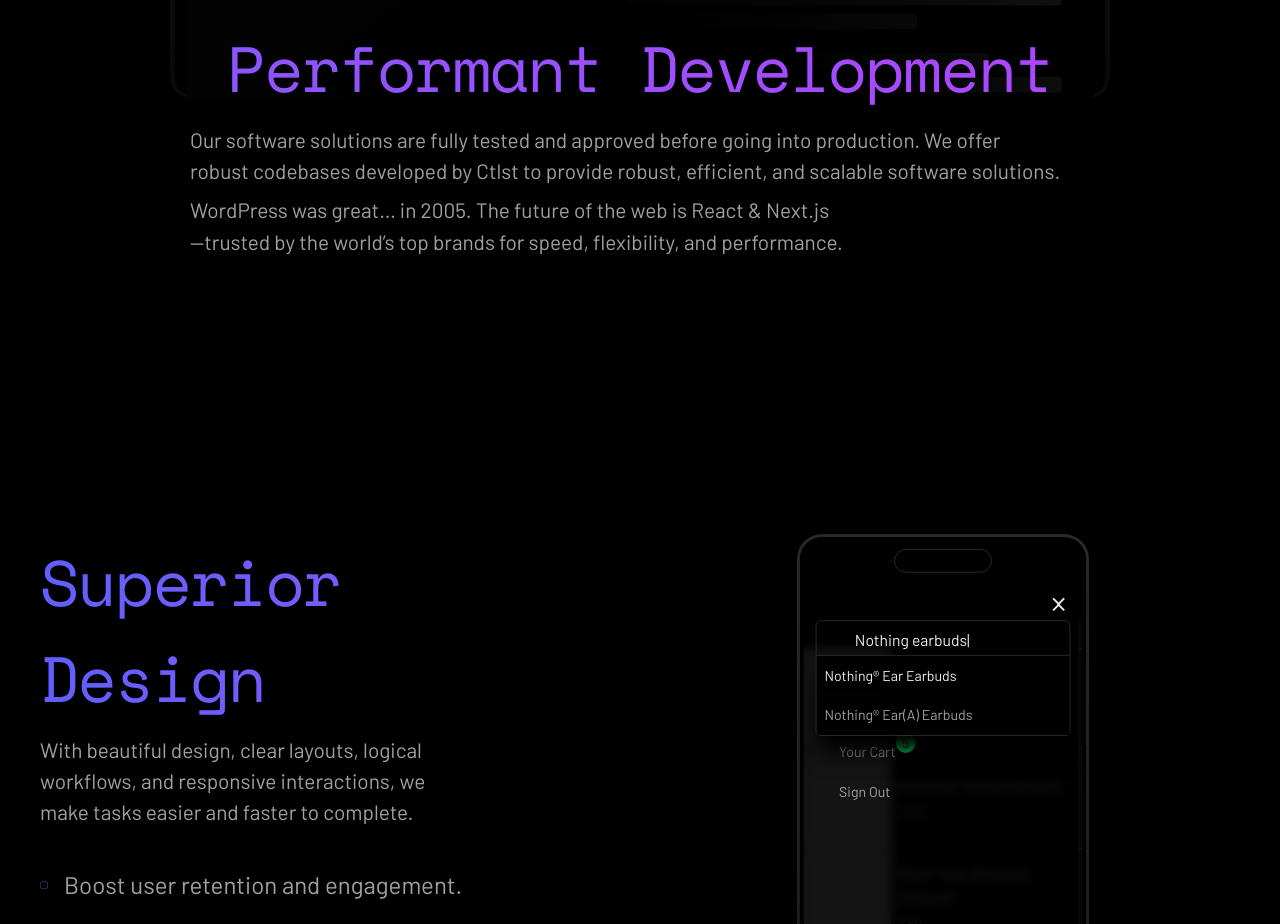
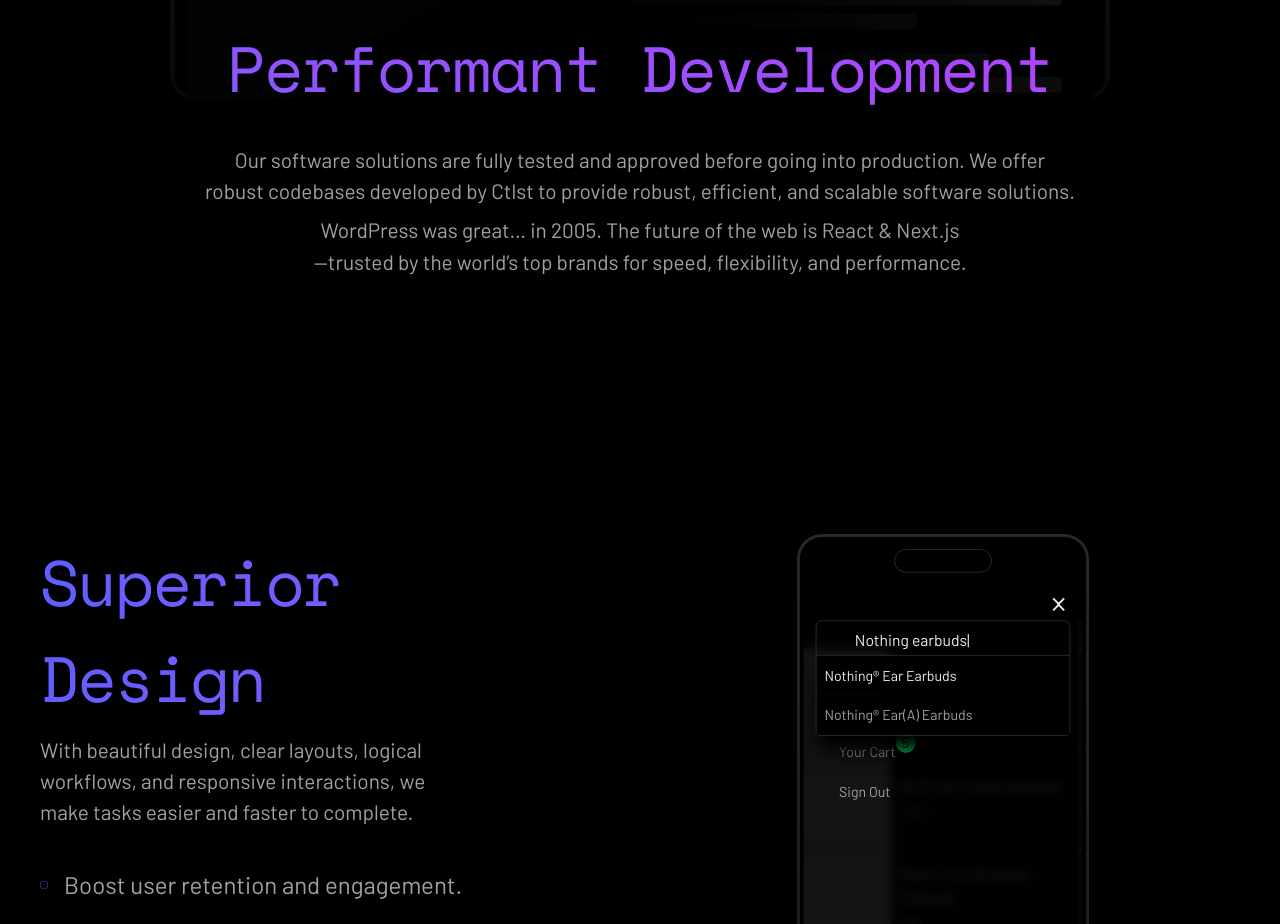
Before and after one commit to MauLight/next-symetria-landing, a Next.js app: page / in a window 1280 px wide. Shown: the part 2060-2984 px from the top of the page. Built offline with nearby package versions, Linux system fonts and the light colour scheme; grey boxes are pictures that could not be loaded; some icons are missing.

Commit message:
feat: add justify-center to developer hub

```diff
--- a/app/ui/developerHub.tsx
+++ b/app/ui/developerHub.tsx
@@ -50,8 +50,8 @@ export default function DeveloperHub() {
             <div className='absolute top-100 left-0 z-50 w-full h-full flex justify-center pt-[280px] bg-radial from-black from-30% to-transparent mdto-70%'>
                 <div className='max-md:w-full flex flex-col items-center gap-y-10 md:gap-y-2'>
                     <h1 className={`font-sym-title tracking-tight antialiased ${animatedGradientText} max-sm:text-center text-[2rem] sm:text-[3rem] lg:text-[4rem]`}>Performant Development</h1>
-                    <p className='text-sym-text-secondary text-[1rem] sm:text-[1.3rem] max-md:text-center text-balance w-full max-w-[900px]'>Our software solutions are fully tested and approved before going into production. We offer robust codebases developed by Ctlst to provide robust, efficient, and scalable software solutions.</p>
-                    <p className='text-sym-text-secondary text-[1rem] sm:text-[1.3rem] max-md:text-center text-balance w-full max-w-[900px]'>WordPress was great… in 2005. The future of the web is React & Next.js—trusted by the world’s top brands for speed, flexibility, and performance.</p>
+                    <p className='text-sym-text-secondary text-[1rem] sm:text-[1.3rem] text-center text-balance w-full max-w-[900px] pt-5'>Our software solutions are fully tested and approved before going into production. We offer robust codebases developed by Ctlst to provide robust, efficient, and scalable software solutions.</p>
+                    <p className='text-sym-text-secondary text-[1rem] sm:text-[1.3rem] text-center text-balance w-full max-w-[900px]'>WordPress was great… in 2005. The future of the web is React & Next.js—trusted by the world’s top brands for speed, flexibility, and performance.</p>
                 </div>
             </div>
         </section>
```
